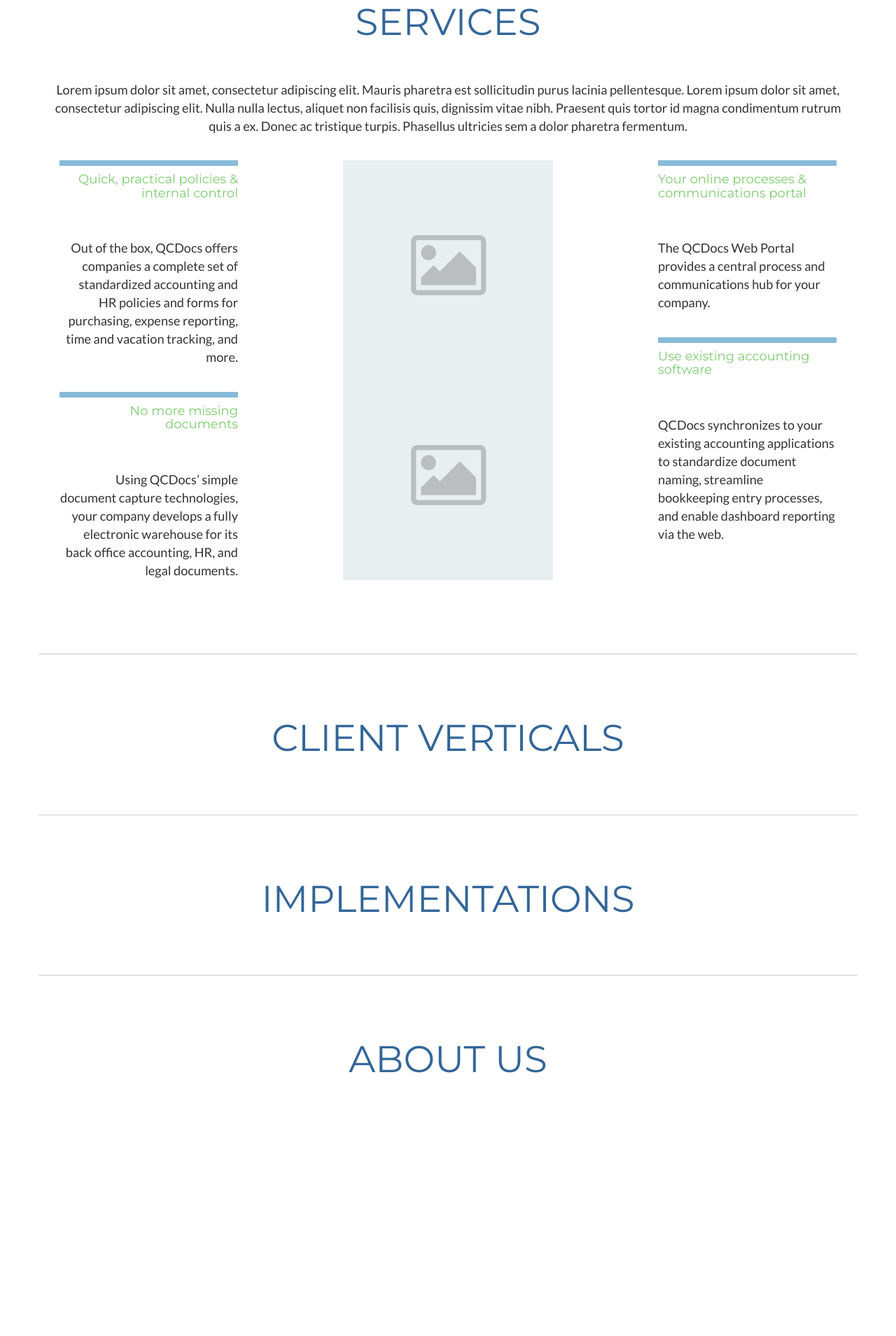
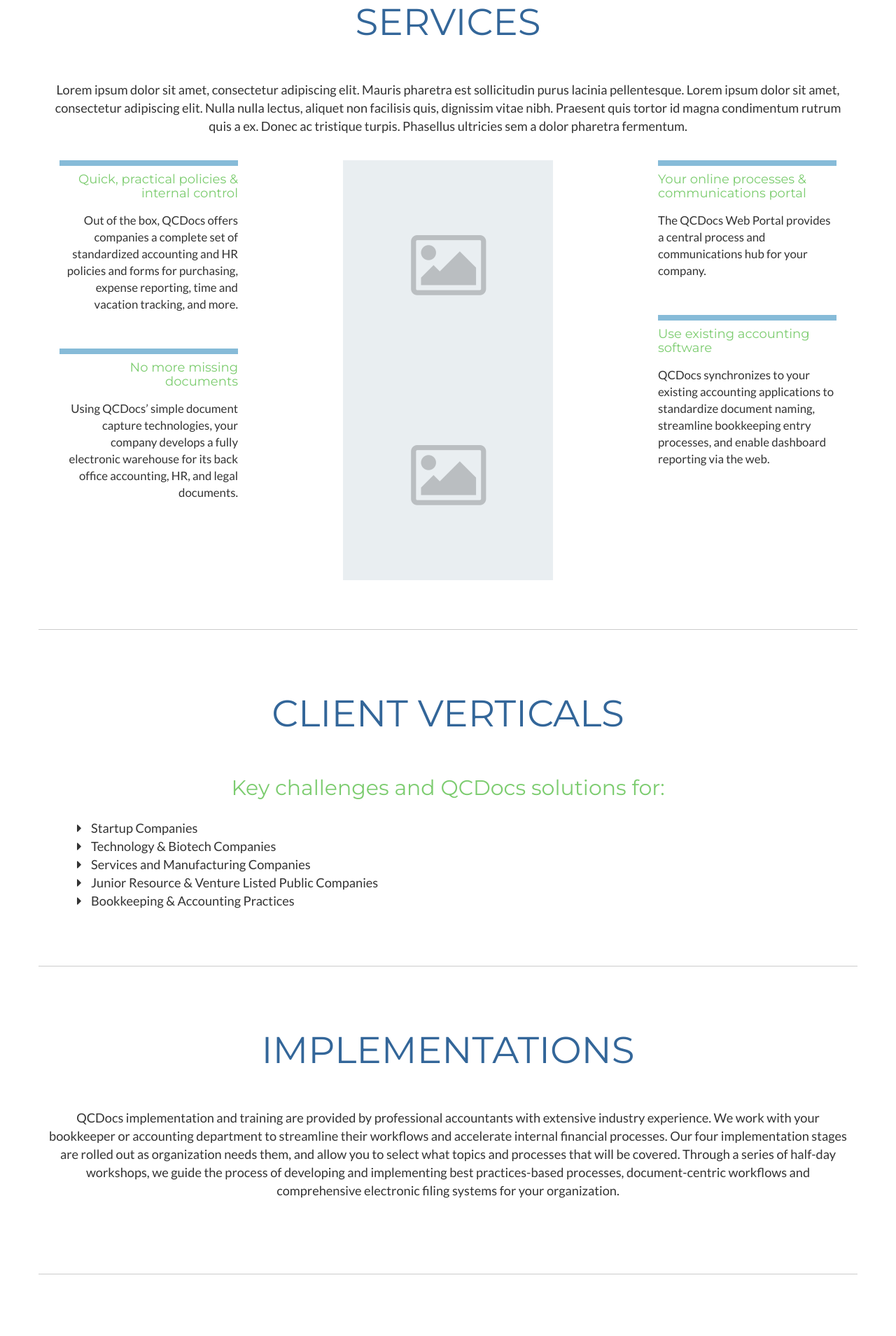
Before and after one commit to diachion/qcdocs, a PHP site: page / in a window 1280 px wide. Shown: the part 2468-4377 px from the top of the page at 70% size. Before the commit the page ends 4001 px from the top, so only its background shows below. Run offline with PHP 8.4, Linux system fonts and the light colour scheme.

Commit message:
Basic layout of homepage done

```diff
--- a/css/global.css
+++ b/css/global.css
@@ -82,7 +82,8 @@
 @import url(https://fonts.googleapis.com/css?family=Montserrat);
 @import url(https://fonts.googleapis.com/css?family=Lato);
 body {
-  font-family: 'Lato', sans-serif; }
+  font-family: 'Lato', sans-serif;
+  color: #333; }
 
 p, li {
   font-size: 1.3em; }
@@ -188,6 +189,10 @@ section {
   height: 8px;
   background-color: #86BBD8; }
 
+.contact-icon .fa {
+  font-size: 1.5em;
+  padding-right: 0.3em; }
+
 /*------------------------------------*\
     GLOBAL NAVIGATION
 \*------------------------------------*/
@@ -239,6 +244,8 @@ section {
   -webkit-transform: translateY(-50%);
   -moz-transform: translateY(-50%);
   transform: translateY(-50%); }
+  .header-info h3 {
+    color: #fff; }
   .header-info img {
     width: 100%;
     max-width: 400px;
@@ -275,11 +282,26 @@ section {
 /*------------------------------------*\
     CONTENT
 \*------------------------------------*/
+.list > li {
+  list-style-type: none; }
+  .list > li .fa {
+    padding-right: 10px; }
+
+.services p {
+  font-size: 1.2em;
+  margin-top: 1em;
+  margin-bottom: 3em; }
+
 /*------------------------------------*\
     SIDEBAR
 \*------------------------------------*/
 /*------------------------------------*\
     FOOTER
 \*------------------------------------*/
+footer {
+  background: #2F4858;
+  color: #fff;
+  width: 100%;
+  padding: 2em 0; }
 
 /*# sourceMappingURL=global.css.map */
--- /dev/null
+++ b/footer.php
@@ -0,0 +1,14 @@
+<!-- ==========================================
+        FOOTER
+=============================================== -->
+<footer class="text-center">
+  <span>Copyright &copy; 2016 QCDocs</span>
+</footer>
+
+
+<!-- JAVASCRIPT AND JQUERY FILES -->
+<script src="https://ajax.googleapis.com/ajax/libs/jquery/2.2.0/jquery.min.js"></script>
+<script src="libs/js/bootstrap.min.js"></script>
+
+</body>
+</html>
--- /dev/null
+++ b/header.php
@@ -0,0 +1,15 @@
+<!DOCTYPE html>
+<html>
+<head>
+  <title>QCDocs Systems Inc.</title>
+<!-- META TAGS -->
+  <meta charset="UTF-8"/>
+  <meta name="viewport" content="width=device-width,initial-scale=1.0"/>
+  <link rel="icon" href="imgs/qcdocs_icon.png">
+<!-- CSS FILES -->
+  <link rel="stylesheet" type="text/css" href="libs/css/bootstrap.min.css"/>
+  <link rel="stylesheet" type="text/css" href="libs/css/font-awesome.min.css">
+  <link rel="stylesheet" type="text/css" href="css/global.css"/>
+</head>
+
+<body>
--- a/index.html
+++ /dev/null
@@ -1,138 +0,0 @@
-<!DOCTYPE html>
-<html>
-<head>
-  <title>QCDocs Systems Inc.</title>
-<!-- META TAGS -->
-  <meta charset="UTF-8"/>
-  <meta name="viewport" content="width=device-width,initial-scale=1.0"/>
-<!-- CSS FILES -->
-  <link rel="stylesheet" type="text/css" href="libs/css/bootstrap.min.css"/>
-  <link rel="stylesheet" type="text/css" href="libs/css/font-awesome.min.css">
-  <link rel="stylesheet" type="text/css" href="css/global.css"/>
-</head>
-
-<body>
-
-<!-- ==========================================
-        NAVIGATION BAR
-=============================================== -->
-<nav class="navbar navbar-default">
-  <div class="container">
-    <div class="navbar-header">
-      <a class="navbar-brand" href="index.html"><img src="imgs/qcdocslogo.svg"></a>
-    </div>
-
-    <div class="collapse navbar-collapse" id="bs-example-navbar-collapse-1">
-      <ul class="nav navbar-nav navbar-right">
-        <li><a href="#">Services</a></li>
-        <li><a href="#">Solutions</a></li>
-        <li><a href="#">Implementation</a></li>
-        <li><a href="#">Contact</a></li>
-        <li><a href="#">Login</a></li>
-      </ul>
-    </div>
-  </div> <!-- container -->
-</nav>
-
-<!-- ==========================================
-        HEADER IMAGE
-=============================================== -->
-<header>
-  <div class="splash-img"></div>
-  <div class="header-info">
-    <img src="imgs/qcdocslogo.svg" alt="QCDocs logo">
-    <h1 class="dropshadow">The Dawn of Better Business is Right Around the Corner</h1>
-    <h3 class="dropshadow">A new paradigm in business document processing, control and cloud accounting is launching soon!</h3>
-    <h2 class="revolution dropshadow">Join the Revolution!</h2>
-      <div class="btn btn-header"><span class="fa fa-twitter"></span> @qcdocs</div>
-      <div class="btn btn-header"><span class="fa fa-envelope"></span> sales@qcdocs.com</div>
-      <div class="btn btn-header"><span class="fa fa-phone"></span> 1-877-241-8444</div>
-  </div>
-
-  <div class="arrows">
-    <a class="downarrow" href="#">
-      <span class="fa fa-angle-down"></span>
-    </a>
-  </div>
-</header>
-
-<!-- ==========================================
-        BODY CONTENT
-=============================================== -->
-
-<section class="container text-center">
-  <h1>QCDocs = "The Small Business ERP"</h1>
-  <p>Enterprise Resource Planning (ERP) suites have become a primary tool for large businesses, letting them scale operations while managing overhead and streamlining their business processes. These tools reduce costs through integration – allowing key business processes such as accounting, purchasing, inventory control, time management, and HR to work together smoothly. QCDocs offers this functionality for small to mid-sized businesses using QuickBooksTM and Simply AccountingTM, without the cost or complexity of traditional ERP systems.</p>
-  <p>QCDocs, the Small Business ERP, revolutionizes how small businesses manage standard business practices including accounting, purchasing, sales orders, billing, inventory, time and vacation tracking, and much more. It uses an online, document-centric approach to streamline and standardize these processes, from initiation to approval. This secure, hosted solution is accessible from anywhere with an Internet connection, requires no internal IT support, and delivers the tools your company needs to manage overhead and grow for a fraction of the cost of ERP systems.</p>
-</section>
-
-<!-- divivder --> <div class="container divider"></div>
-
-<section class="container text-center">
-  <h1>QCDocs is the Solution</h1>
-  <h2 class="margin-top">The Problem</h2>
-  <ul class="text-left margin-top">
-    <li>Off-the-shelf accounting applications don’t handle multi-person company-wide processes</li>
-    <li>Manual processes are slow, error prone and result in poor internal control</li>
-    <li>Inconsistent policies and procedures</li>
-    <li>Slow financial reporting and poor compliance capabilities</li>
-    <li>Missing documents</li>
-  </ul>
-  <h2 class="margin-top">The QCDocs System Solution</h2>
-    <p>Quality Control Document & Process Management System</p>
-    <img src="imgs/placeholder.png">
-</section>
-
-<!-- divivder --> <div class="container divider"></div>
-
-<section class="container text-center">
-  <h1>Services</h1>
-  <p>Lorem ipsum dolor sit amet, consectetur adipiscing elit. Mauris pharetra est sollicitudin purus lacinia pellentesque. Lorem ipsum dolor sit amet, consectetur adipiscing elit. Nulla nulla lectus, aliquet non facilisis quis, dignissim vitae nibh. Praesent quis tortor id magna condimentum rutrum quis a ex. Donec ac tristique turpis. Phasellus ultricies sem a dolor pharetra fermentum.</p>
-
-  <div class="col-md-3 text-right">
-    <div class="blue-line"></div>
-    <h4>Quick, practical policies & internal control</h4>
-      <p>Out of the box, QCDocs offers companies a complete set of standardized accounting and HR policies and forms for purchasing, expense reporting, time and vacation tracking, and more.</p>
-    <div class="blue-line"></div>
-    <h4>No more missing documents</h4>
-      <p>Using QCDocs’ simple document capture technologies, your company develops a fully electronic warehouse for its back office accounting, HR, and legal documents.</p>
-  </div>
-
-  <div class="col-md-6">
-    <img src="imgs/placeholder.png"> <img src="imgs/placeholder.png">
-  </div>
-
-  <div class="col-md-3 text-left">
-    <div class="blue-line"></div>
-    <h4>Your online processes & communications portal</h4>
-      <p>The QCDocs Web Portal provides a central process and communications hub for your company.</p>
-    <div class="blue-line"></div>
-    <h4>Use existing accounting software</h4>
-      <p>QCDocs synchronizes to your existing accounting applications to standardize document naming, streamline bookkeeping entry processes, and enable dashboard reporting via the web.</p>
-  </div>
-</section>
-
-<!-- divivder --> <div class="container divider"></div>
-
-<section class="container text-center">
-  <h1>Client Verticals</h1>
-</section>
-
-<!-- divivder --> <div class="container divider"></div>
-
-<section class="container text-center">
-  <h1>Implementations</h1>
-</section>
-
-<!-- divivder --> <div class="container divider"></div>
-
-<section class="container text-center">
-  <h1>About Us</h1>
-</section>
-
-<!-- JAVASCRIPT AND JQUERY FILES -->
-<script src="https://ajax.googleapis.com/ajax/libs/jquery/2.2.0/jquery.min.js"></script>
-<script src="libs/js/bootstrap.min.js"></script>
-
-</body>
-</html>
--- /dev/null
+++ b/index.php
@@ -0,0 +1,122 @@
+<?php include ("header.php") ?>
+
+<!-- ==========================================
+        NAVIGATION BAR
+=============================================== -->
+<?php include ("navigation.php") ?>
+
+<!-- ==========================================
+        HEADER IMAGE
+=============================================== -->
+<header>
+  <div class="splash-img"></div>
+  <div class="header-info">
+    <img src="imgs/qcdocslogo.svg" alt="QCDocs logo">
+    <h1 class="dropshadow">The Dawn of Better Business is Right Around the Corner</h1>
+    <h3 class="dropshadow">A new paradigm in business document processing, control and cloud accounting is launching soon!</h3>
+    <h2 class="revolution dropshadow">Join the Revolution!</h2>
+      <div class="btn btn-header"><span class="fa fa-twitter"></span> @qcdocs</div>
+      <div class="btn btn-header"><span class="fa fa-envelope"></span> sales@qcdocs.com</div>
+      <div class="btn btn-header"><span class="fa fa-phone"></span> 1-877-241-8444</div>
+  </div>
+
+  <div class="arrows">
+    <a class="downarrow" href="#">
+      <span class="fa fa-angle-down"></span>
+    </a>
+  </div>
+</header>
+
+<!-- ==========================================
+        BODY CONTENT
+=============================================== -->
+
+<section class="container text-center">
+  <h1>QCDocs = "The Small Business ERP"</h1>
+    <p>Enterprise Resource Planning (ERP) suites have become a primary tool for large businesses, letting them scale operations while managing overhead and streamlining their business processes. These tools reduce costs through integration – allowing key business processes such as accounting, purchasing, inventory control, time management, and HR to work together smoothly. QCDocs offers this functionality for small to mid-sized businesses using QuickBooksTM and Simply AccountingTM, without the cost or complexity of traditional ERP systems.</p>
+    <p>QCDocs, the Small Business ERP, revolutionizes how small businesses manage standard business practices including accounting, purchasing, sales orders, billing, inventory, time and vacation tracking, and much more. It uses an online, document-centric approach to streamline and standardize these processes, from initiation to approval. This secure, hosted solution is accessible from anywhere with an Internet connection, requires no internal IT support, and delivers the tools your company needs to manage overhead and grow for a fraction of the cost of ERP systems.</p>
+</section>
+
+<!-- divivder --> <div class="container divider"></div>
+
+<section class="container text-center">
+  <h1>QCDocs is the Solution</h1>
+  <h2 class="margin-top">The Problem</h2>
+  <ul class="text-left margin-top list">
+    <li><span class="fa fa-caret-right"></span> Off-the-shelf accounting applications don’t handle multi-person company-wide processes</li>
+    <li><span class="fa fa-caret-right"></span> Manual processes are slow, error prone and result in poor internal control</li>
+    <li><span class="fa fa-caret-right"></span> Inconsistent policies and procedures</li>
+    <li><span class="fa fa-caret-right"></span> Slow financial reporting and poor compliance capabilities</li>
+    <li><span class="fa fa-caret-right"></span> Missing documents</li>
+  </ul>
+  <h2 class="margin-top">The QCDocs System Solution</h2>
+    <p>Quality Control Document & Process Management System</p>
+    <img src="imgs/placeholder.png">
+</section>
+
+<!-- divivder --> <div class="container divider"></div>
+
+<section class="container text-center">
+  <h1>Services</h1>
+    <p>Lorem ipsum dolor sit amet, consectetur adipiscing elit. Mauris pharetra est sollicitudin purus lacinia pellentesque. Lorem ipsum dolor sit amet, consectetur adipiscing elit. Nulla nulla lectus, aliquet non facilisis quis, dignissim vitae nibh. Praesent quis tortor id magna condimentum rutrum quis a ex. Donec ac tristique turpis. Phasellus ultricies sem a dolor pharetra fermentum.</p>
+
+  <div class="col-md-3 text-right services">
+    <div class="blue-line"></div>
+    <h4>Quick, practical policies & internal control</h4>
+      <p>Out of the box, QCDocs offers companies a complete set of standardized accounting and HR policies and forms for purchasing, expense reporting, time and vacation tracking, and more.</p>
+    <div class="blue-line"></div>
+    <h4>No more missing documents</h4>
+      <p>Using QCDocs’ simple document capture technologies, your company develops a fully electronic warehouse for its back office accounting, HR, and legal documents.</p>
+  </div>
+
+  <div class="col-md-6">
+    <img src="imgs/placeholder.png"> <img src="imgs/placeholder.png">
+  </div>
+
+  <div class="col-md-3 text-left services">
+    <div class="blue-line"></div>
+    <h4>Your online processes & communications portal</h4>
+      <p>The QCDocs Web Portal provides a central process and communications hub for your company.</p>
+    <div class="blue-line"></div>
+    <h4>Use existing accounting software</h4>
+      <p>QCDocs synchronizes to your existing accounting applications to standardize document naming, streamline bookkeeping entry processes, and enable dashboard reporting via the web.</p>
+  </div>
+</section>
+
+<!-- divivder --> <div class="container divider"></div>
+
+<section class="container text-center">
+  <h1>Client Verticals</h1>
+  <h2 class="margin-top">Key challenges and QCDocs solutions for:</h2>
+    <ul class="text-left margin-top list">
+      <li><span class="fa fa-caret-right"></span> Startup Companies</li>
+      <li><span class="fa fa-caret-right"></span> Technology & Biotech Companies</li>
+      <li><span class="fa fa-caret-right"></span> Services and Manufacturing Companies</li>
+      <li><span class="fa fa-caret-right"></span> Junior Resource & Venture Listed Public Companies</li>
+      <li><span class="fa fa-caret-right"></span> Bookkeeping & Accounting Practices</li>
+    </ul>
+</section>
+
+<!-- divivder --> <div class="container divider"></div>
+
+<section class="container text-center">
+  <h1>Implementations</h1>
+    <p>QCDocs implementation and training are provided by professional accountants with extensive industry experience. We work with your bookkeeper or accounting department to streamline their workflows and accelerate internal financial processes. Our four implementation stages are rolled out as organization needs them, and allow you to select what topics and processes that will be covered. Through a series of half-day workshops, we guide the process of developing and implementing best practices-based processes, document-centric workflows and comprehensive electronic filing systems for your organization.</p>
+</section>
+
+<!-- divivder --> <div class="container divider"></div>
+
+<section class="container text-center">
+  <h1>About Us</h1>
+    <p>QCDocs Systems Inc. delivers a comprehensive back-office management suite designed for small to mid-sized companies. Our team comes from a wide range of backgrounds and industry sectors. We combine our different areas of expertise to build the best solution for automating and streamlining business and accounting processes. Our web-based products work on a Software as a Service (SaaS) basis. This flexible approach makes our products easy to implement and affordable to small and mid-sized businesses, helping them quickly improve their core accounting and administrative processes so they can focus on building their businesses not their back offices.</p>
+  <h2 class="margin-top">Contact Us</h2>
+    <p class="contact-icon"><span class="fa fa-phone"></span> Telephone: 604.241.8400</p>
+    <p class="contact-icon"><span class="fa fa-phone"></span> Toll Free: 1.877.241.8444</p>
+    <p class="contact-icon"><span class="fa fa-envelope"></span> sales@qcdocs.com</p>
+</section>
+
+
+<!-- ==========================================
+        FOOTER
+=============================================== -->
+<?php include ("footer.php") ?>
--- /dev/null
+++ b/navigation.php
@@ -0,0 +1,20 @@
+<!-- ==========================================
+        NAVIGATION BAR
+=============================================== -->
+<nav class="navbar navbar-default">
+  <div class="container">
+    <div class="navbar-header">
+      <a class="navbar-brand" href="index.php"><img src="imgs/qcdocslogo.svg"></a>
+    </div>
+
+    <div class="collapse navbar-collapse" id="bs-example-navbar-collapse-1">
+      <ul class="nav navbar-nav navbar-right">
+        <li><a href="#">Services</a></li>
+        <li><a href="#">Solutions</a></li>
+        <li><a href="#">Implementation</a></li>
+        <li><a href="#">Contact</a></li>
+        <li><a href="#">Login</a></li>
+      </ul>
+    </div>
+  </div> <!-- container -->
+</nav>
--- a/sass/_typography.scss
+++ b/sass/_typography.scss
@@ -16,6 +16,7 @@
 //Text
 body {
   font-family: 'Lato', sans-serif;
+  color: #333;
 }
 
 p, li {
@@ -28,7 +29,7 @@ h1,h2,h3,h4,h5,h6 {
 }
 
 section>h1 {
-  color: #336699;
+  color: $medblue;
 }
 
 h1 {
@@ -37,7 +38,7 @@ h1 {
 }
 
 h2, h3, h4 {
-  color: #7CCC6F;
+  color: $darkgreen;
 }
 
 .dropshadow {
--- a/sass/_variables.scss
+++ b/sass/_variables.scss
@@ -6,43 +6,17 @@
 $col-str:     5; //The strength of a color's lightness or darkness
 
 // Colors
-$red:         #fb1337;
-$d-red:       darken($red,$col-str);
-$l-red:       lighten($red,$col-str);
-
-$green:       #00b591;
-$d-green:     darken($green,$col-str);
-$l-green:     lighten($green,$col-str);
-
-$teal:        #104746;
-$d-teal:      darken($teal,$col-str);
-$l-teal:      lighten($teal,$col-str);
-
-$yellow:      #efcc38;
-$d-yellow:    darken($yellow,$col-str);
-$l-yellow:    lighten($yellow,$col-str);
+$medblue: #336699;
+$lightblue: #86BBD8;
+$darkblue: #2F4858;
+$darkgreen: #7CCC6F;
+$lightgreen: #DAF7DC;
 
 //Different Shades
-$gray:        #bdccd4;
-$d-gray:      darken($gray,$col-str);
-$l-gray:      lighten($gray,$col-str);
 
-$cloud:       #f0f1f2;
-$d-cloud:     darken($cloud,$col-str);
-$l-cloud:     lighten($cloud,$col-str);
-
-$ash:         #2b2b2b;
-$d-ash:       darken($ash,$col-str);
-$l-ash:       lighten($ash,$col-str);
 
 // Theme
-$primary:     $green;
-$secondary:   $teal;
 
-$text:        $ash;
-$text-alt:    $cloud;
-$link:        $primary;
-$link-alt:    $cloud;
 
 
 // Other
--- a/sass/structure/_content.scss
+++ b/sass/structure/_content.scss
@@ -1,3 +1,17 @@
 /*------------------------------------*\
     CONTENT
 \*------------------------------------*/
+.list > li {
+  list-style-type: none;
+  .fa {
+    padding-right: 10px;
+  }
+}
+
+.services {
+  p {
+    font-size: 1.2em;
+    margin-top: 1em;
+    margin-bottom: 3em;
+  }
+}
--- a/sass/structure/_footer.scss
+++ b/sass/structure/_footer.scss
@@ -1,3 +1,9 @@
 /*------------------------------------*\
     FOOTER
 \*------------------------------------*/
+footer {
+  background: #2F4858;
+  color: #fff;
+  width: 100%;
+  padding: 2em 0;
+}
--- a/sass/structure/_global.scss
+++ b/sass/structure/_global.scss
@@ -22,3 +22,10 @@ section {
   height: 8px;
   background-color: #86BBD8;
 }
+
+.contact-icon {
+  .fa {
+    font-size: 1.5em;
+    padding-right: 0.3em;
+  }
+}
--- a/sass/structure/_header.scss
+++ b/sass/structure/_header.scss
@@ -25,6 +25,9 @@
   -webkit-transform: translateY(-50%);
   -moz-transform: translateY(-50%);
   transform: translateY(-50%);
+  h3 {
+    color: #fff;
+  }
   img {
     width: 100%;
     max-width: 400px;
```
Also changed, not shown: imgs/blurred-bg.jpg (added), imgs/qcdocs_icon.png (added), 1 other file.
